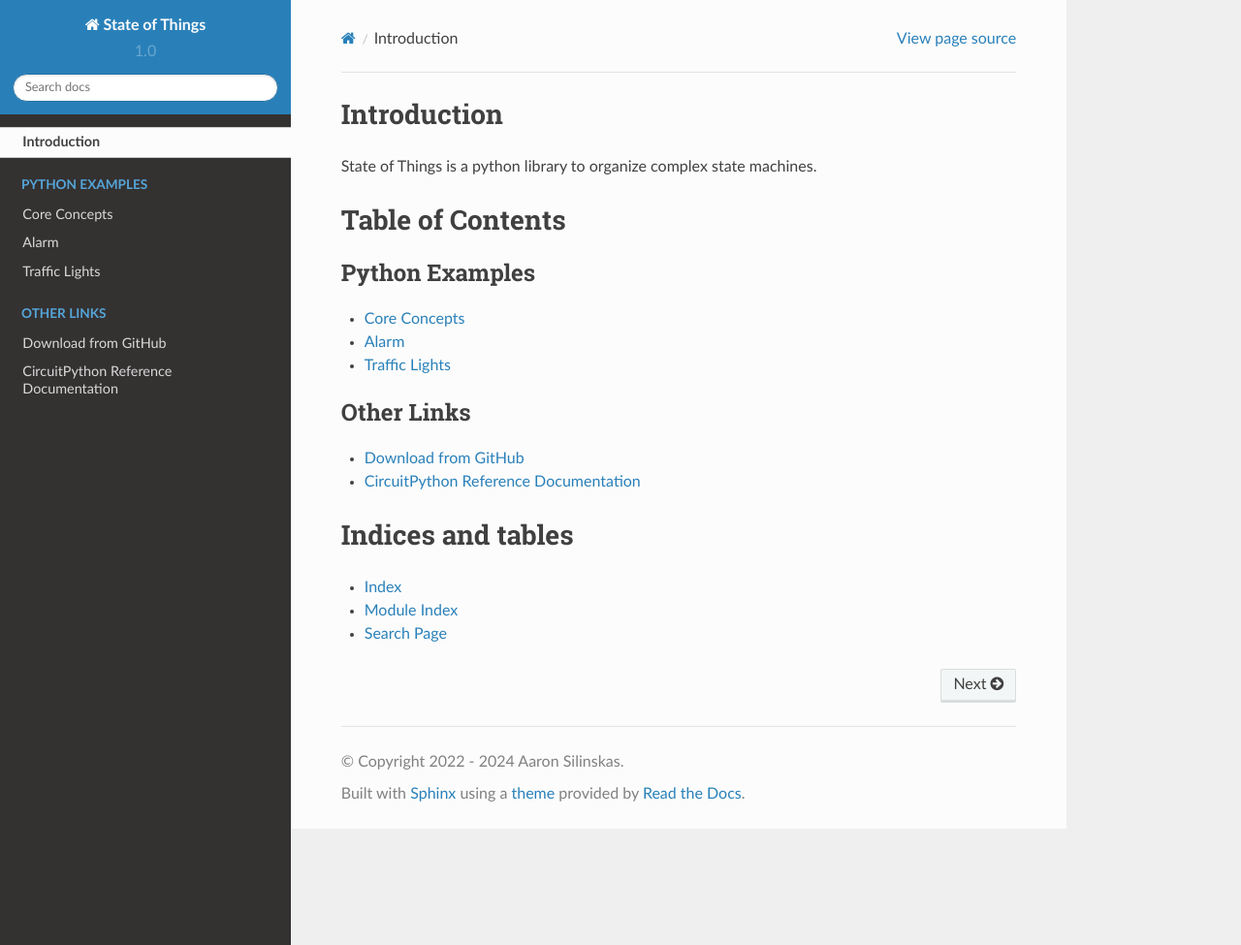
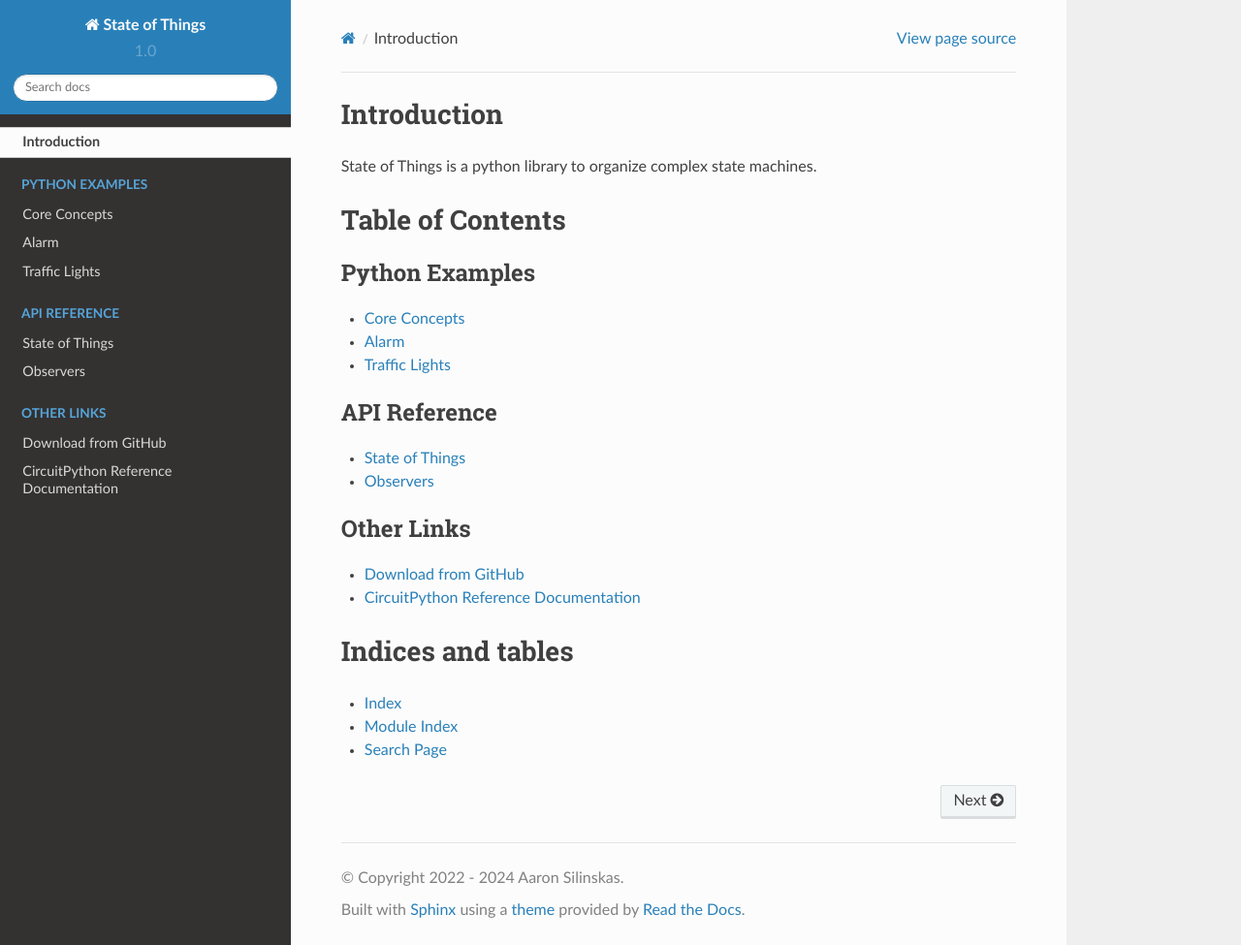
Before and after one commit to mindwidgets/state-of-things, a Sphinx documentation site: the page built from docs/index.rst, in a window 1280 px wide and 975 px high. Shown: the whole window at 97% size. Built offline with Sphinx 7.4.7 and the Read the Docs theme 2.0.0, drawn with Linux system fonts in a browser that asks for light colours.

```diff
--- a/docs/index.rst
+++ b/docs/index.rst
@@ -19,7 +19,8 @@ Table of Contents
     :caption: API Reference
     :maxdepth: 3
 
-    api
+    state-of-things
+    observers
 
 .. toctree::
     :caption: Tutorial
--- /dev/null
+++ b/docs/observers.rst
@@ -0,0 +1,5 @@
+Observers
+---------
+
+.. automodule:: state_of_things.observers
+    :members:
--- a/docs/api.rst
+++ b/docs/state-of-things.rst
@@ -1,6 +1,5 @@
+State of Things
+---------------
 
 .. automodule:: state_of_things.state_of_things
     :members:
-
-.. automodule:: state_of_things.observers
-    :members:
```
Also changed, not shown: 1 other file.
